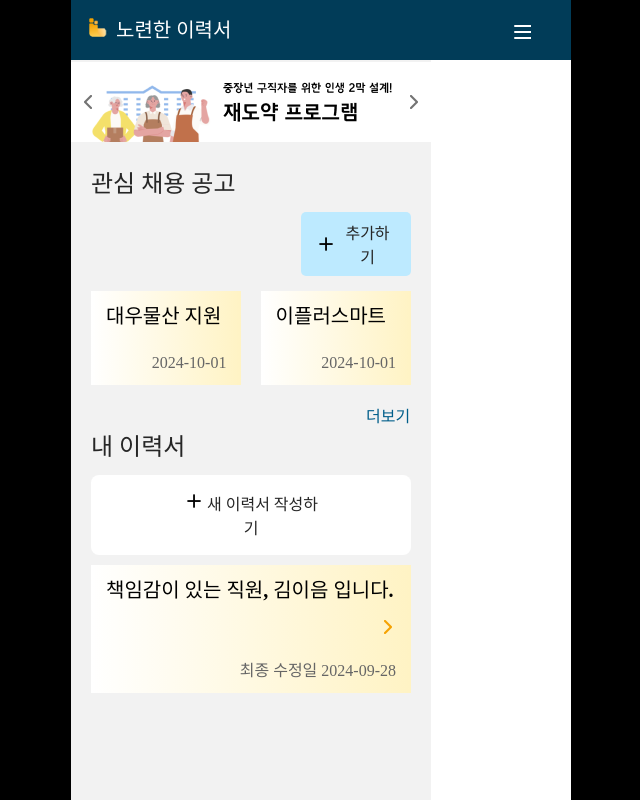
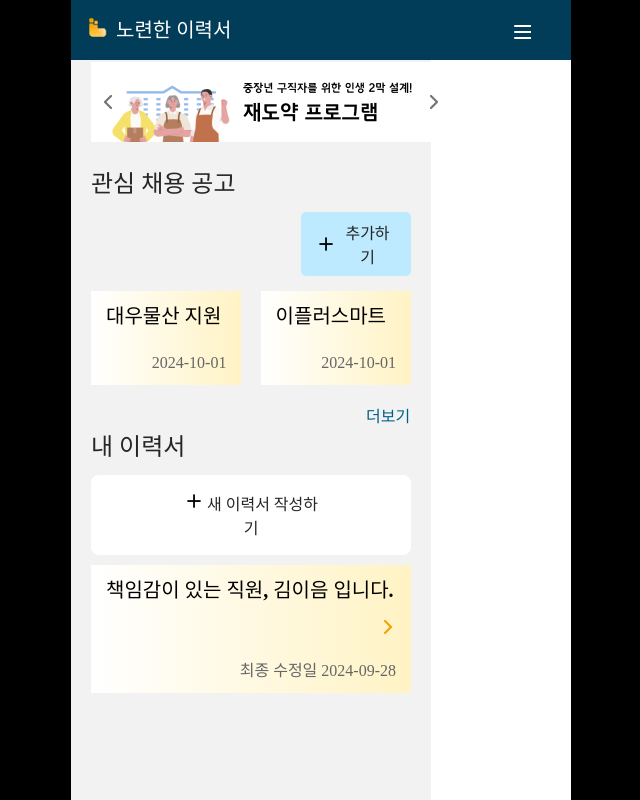
Before and after one commit to seeize/SWUTeam1-Front, a React (Create React App) app: page /home in a window 1280 px wide. Shown: the top 800 px of the page, without its empty margins (319-959 px from the left). Built offline with nearby package versions, Linux system fonts and the light colour scheme; a web font is replaced by a local one.

Commit message:
배너 마진 실수 ㅎ

```diff
--- a/src/assets/sass/section/CarouseBanner.scss
+++ b/src/assets/sass/section/CarouseBanner.scss
@@ -7,7 +7,6 @@
     position: relative;
     width: 360px;
     padding-bottom: 24px;
-    margin-left: -20px;
     margin-top: -18px;
 }
 
```
